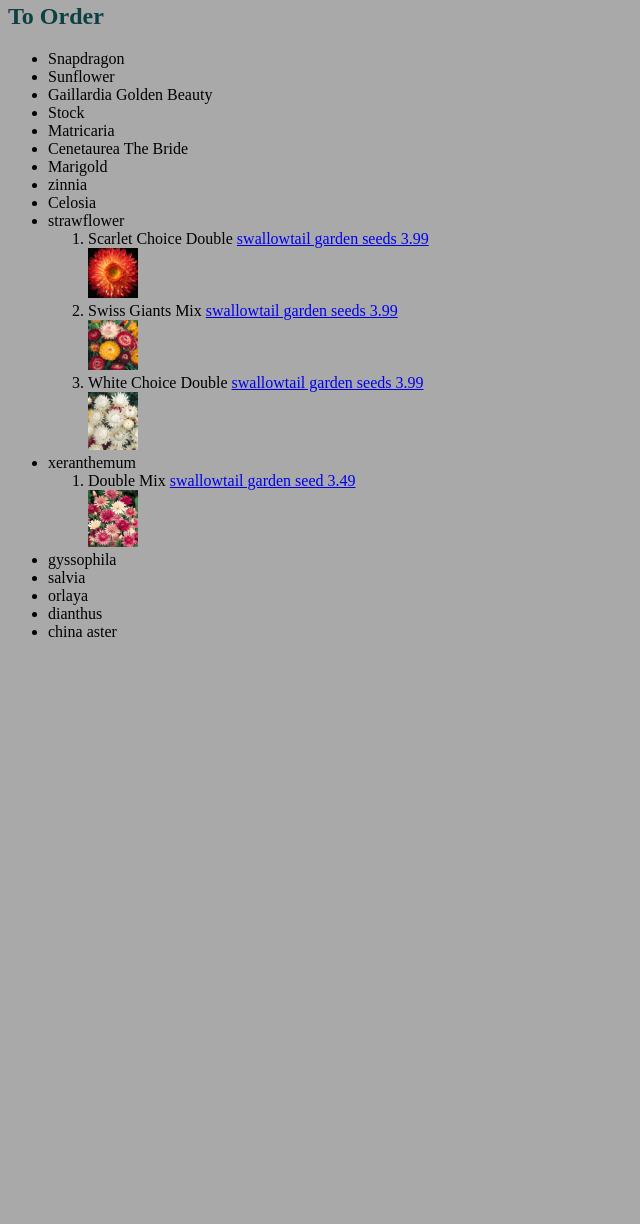
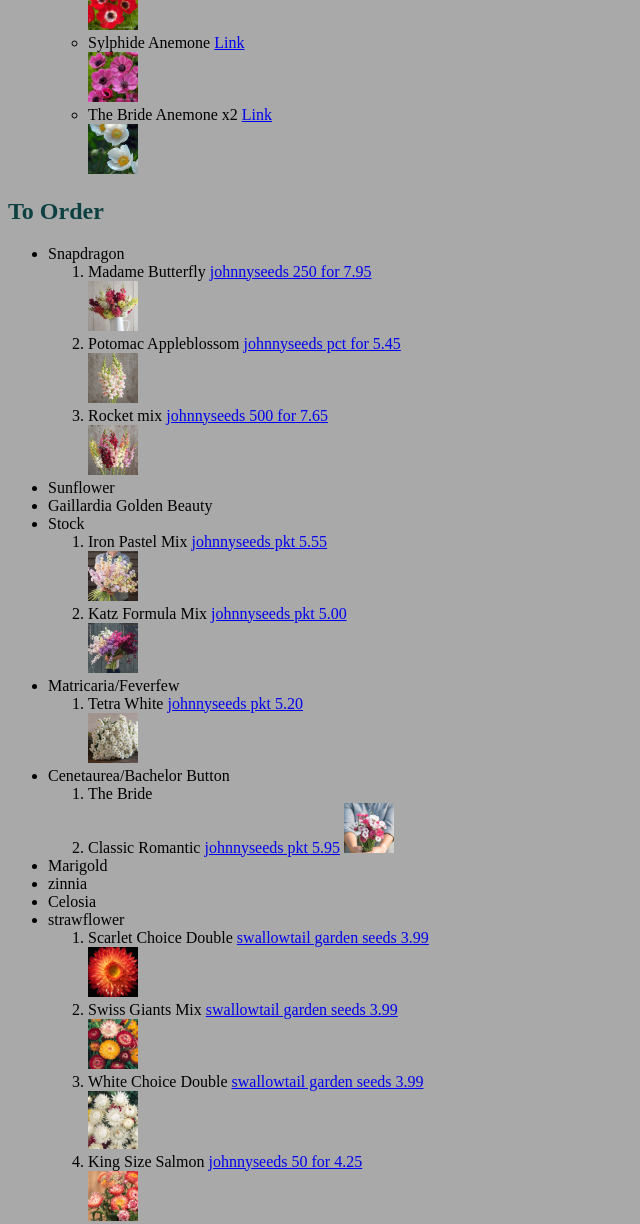
Before and after one commit to Danielson3/2025Flowers, a plain HTML site: page index.html in a window 1280 px wide. Shown: the part 1026-2250 px from the top of the page, without its empty margins (0-640 px from the left). Before the commit the page ends 1683 px from the top, so only its background shows below. Drawn offline with Linux system fonts and the light colour scheme.

Commit message:
Add files via upload

```diff
--- a/index.html
+++ b/index.html
@@ -10,8 +10,9 @@
 
     </head>
     <body>
-        <h1>2025 Flower List</h1>
-
+        <div><h1>2025 Flower List</h1>
+            <h3>Country Charm Flower Farm</h3>
+        </div>
         <h2>
             Purchased Items
         </h2>
@@ -71,11 +72,48 @@
         <h2>To Order</h2>
             <ul>
                 <li>Snapdragon</li>
+                    <oL>
+                        <li>Madame Butterfly
+                            <a href="https://www.johnnyseeds.com/flowers/snapdragon/madame-butterfly-mix-f1-snapdragon-seed-1930.html">johnnyseeds 250 for 7.95</a>
+                        </li>
+                         <img src="madamebutterfly.jpg" alt="standard color mix snaps" width="50">
+                        <li>Potomac Appleblossom
+                            <a href="https://www.johnnyseeds.com/flowers/snapdragon/potomac-appleblossom-f1-snapdragon-seed-1945.html">johnnyseeds pct for 5.45</a>
+                        </li>
+                            <img src="potomac_appleblossom.jpg" width="50" alt="white with pink snaps">
+                        <li>Rocket mix
+                            <a href="https://www.johnnyseeds.com/flowers/snapdragon/rocket-mix-f1-snapdragon-seed-1267.html">johnnyseeds 500 for 7.65</a>
+                        </li>
+                            <img src="rocketmix.jpg" width="50" alt="bright mix snaps">
+                    </oL>
                 <li>Sunflower</li>
                 <li>Gaillardia Golden Beauty</li>
                 <li>Stock</li>
-                <li>Matricaria</li>
-                <li>Cenetaurea The Bride</li>
+                    <ol>
+                        <li>Iron Pastel Mix
+                            <a href="https://www.johnnyseeds.com/flowers/stock/iron-pastel-mix-stock-seed-4649.html">johnnyseeds pkt 5.55</a>
+                        </li>
+                            <img src="04649_01_ironpastelmix.jpg" width="50" alt="pastel mix">
+                        <li>Katz Formula Mix
+                            <a href="https://www.johnnyseeds.com/flowers/stock/katz-formula-mix-stock-seed-3725.html">johnnyseeds pkt 5.00</a>
+                        </li>
+                            <img src="3725_01_katzformulamix.jpg" width="50" alt="deep and light color mix">
+                        </ol>
+                <li>Matricaria/Feverfew</li>
+                    <ol>
+                        <li>Tetra White
+                            <a href="https://www.johnnyseeds.com/flowers/matricaria-feverfew/tetra-white-matricaria-seed-1708.html">johnnyseeds pkt 5.20</a>
+                        </li>
+                            <img src="01708_01_tetrawhite.jpg" width="50" alt="puffy little white flowers">
+                    </ol>
+                <li>Cenetaurea/Bachelor Button</li>
+                    <ol>
+                        <li>The Bride</li>
+                        <li>Classic Romantic
+                            <a href="https://www.johnnyseeds.com/flowers/centaurea-bachelors-button/">johnnyseeds pkt 5.95</a>
+                            <img src="classicromanticbb.jpg" width="50" alt="pinks and reds bachelor button">
+                        </li>
+                    </ol>
                 <li>Marigold</li>
                 <li>zinnia</li>
                 <li>Celosia</li>
@@ -92,13 +130,20 @@
                        <li>White Choice Double
                             <a href="https://www.swallowtailgardenseeds.com/annuals/strawflower/white-choice-double-strawflower-seeds.html?search=white%20double%20choice">swallowtail garden seeds 3.99</a></li>
                             <img src="strawflower-white-choice-double-white.jpeg" width="50">
-                    </ol>
+                        <li>King Size Salmon
+                            <a href="https://www.johnnyseeds.com/flowers/strawflower/king-size-salmon-strawflower-seed-4853.html">johnnyseeds 50 for 4.25</a> </li>
+                                <img src="king_size_salmon_vendor_strawflower.jpg" width="50" alt="birght peach flower">
+                        </ol>
                 <li>xeranthemum</li>
                     <ol>
                         <li>Double Mix
                             <a href="https://www.swallowtailgardenseeds.com/annuals/xeranthemum.html?search=xer">swallowtail garden seed 3.49</a></li>
                             <img src="xeranthemum-double-mixed.jpeg" alt="pinks and creams" width="50">
-                </ol>
+                        <li>Double Mix
+                            <a href="https://www.johnnyseeds.com/flowers/xeranthemum/paper-flower-double-mixture-xeranthemum-seed-4763.html">johnnyseeds pkt for 4.65</a>
+                        </li>
+                            <img src="paperflower_mix.jpg" width="50" alt="light mix flowers">
+                        </ol>
                     <li>gyssophila</li>
                 <li>salvia</li>
                 <li>orlaya</li>
```
